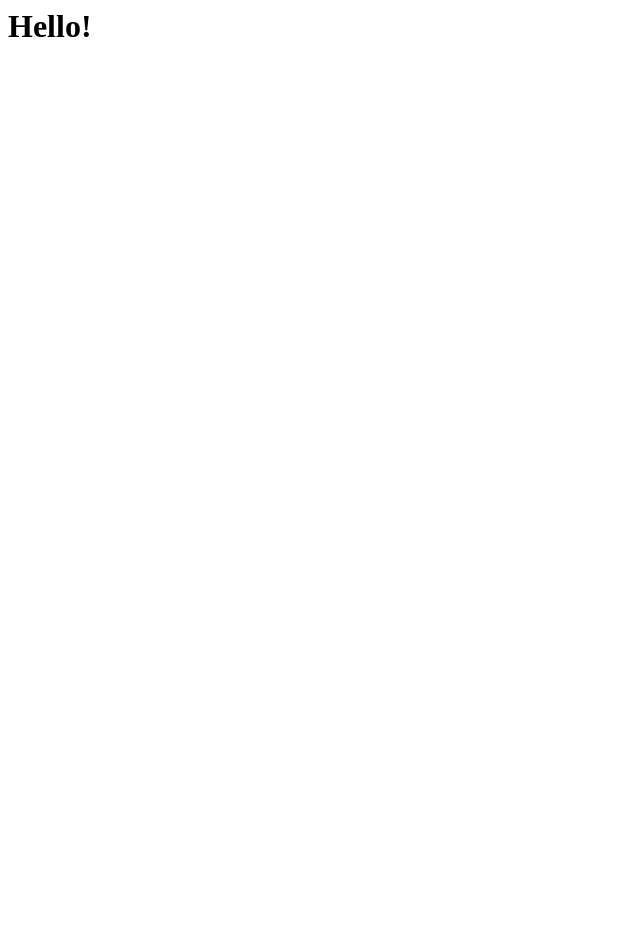
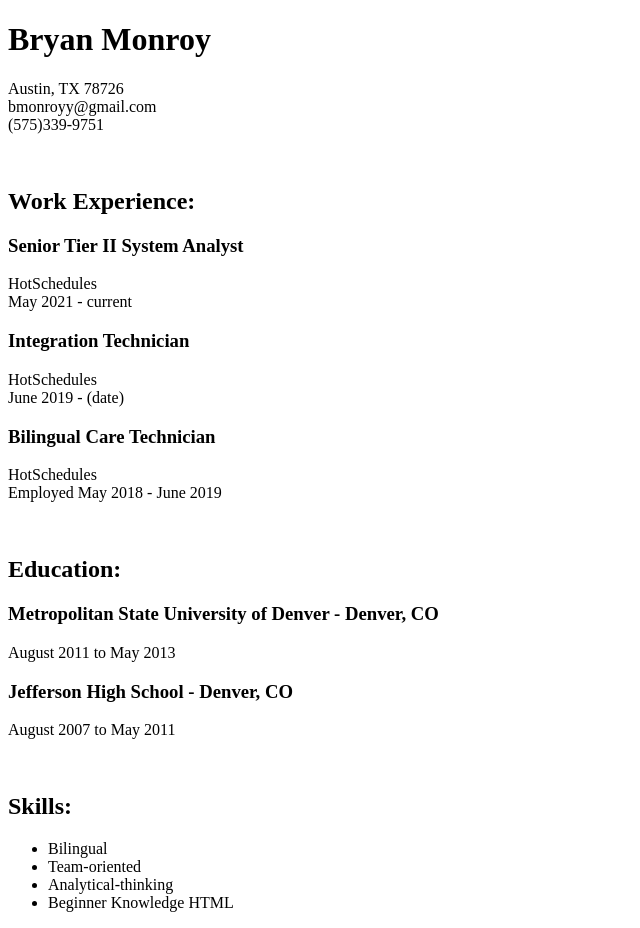
Before and after one commit to bmonroyy/resume-repository, a plain HTML site: page index.html in a window 1280 px wide. Shown: the whole page, without its empty margins (0-640 px from the left). Before the commit the page ends 800 px from the top, so only its background shows below. Drawn offline with Linux system fonts and the light colour scheme.

Commit message:
Updated resume via HTML

```diff
--- a/index.html
+++ b/index.html
@@ -1 +1,110 @@
-<h1>Hello!</h1>
+<!DOCTYPE html>
+<html lang="en">
+
+<head>
+    <meta charset="UTF-8">
+    <meta http-equiv="X-UA-Compatible" content="IE=edge">
+    <meta name="viewport" content="width=device-width, initial-scale=1.0">
+    <meta name="author" content="Bryan Monroy">
+    <title>BryanMonroyResume</title>
+    <link rel="resume" href="assets/main.css">
+</head>
+
+<body>
+
+    <!-- Header -->
+
+    <header>
+        <h1>Bryan Monroy</h1>
+        <p>
+            Austin, TX 78726
+            <br>
+            bmonroyy@gmail.com
+            <br>
+            (575)339-9751
+        </p>
+    </header>
+
+    <br>
+
+    <!-- Work Experience -->
+
+    <section>
+        <h2>Work Experience:<h2>
+    </section>
+
+    <section>
+        <h3>Senior Tier II System Analyst</h3>
+        <p>
+            HotSchedules
+            <br>
+            May 2021 - current
+        </p>
+    </section>
+
+    <section>
+        <h3>Integration Technician</h3>
+        <p>
+            HotSchedules
+            <br>
+            June 2019 - (date)
+        </p>
+    </section>
+
+    <section>
+        <h3>Bilingual Care Technician</h3>
+        <p>
+            HotSchedules
+            <br>
+            Employed May 2018 - June 2019
+        </p>
+    </section>
+
+    <br>
+
+    <!-- Education -->
+
+    <section>
+        <h2>Education:<h2>
+    </section>
+
+    <section>
+        <h3>Metropolitan State University of Denver - Denver, CO</h3>
+            <p>
+                August 2011 to May 2013
+            </p>
+    </section>
+
+    <section>
+        <h3>Jefferson High School - Denver, CO</h3>
+            <p>
+                August 2007 to May 2011
+            </p>
+    </section>
+
+    <br>
+
+<!-- Skills -->
+
+    <section>
+        <h2>Skills:<h2>
+    </section>
+
+<!--
+• Bilingual
+• Team-oriented
+• Beginner Knowledge in Python
+• Analytical-thinking
+-->
+
+    <section>
+            <ul>
+                <li>Bilingual</li>
+                <li>Team-oriented</li>
+                <li>Analytical-thinking</li>
+                <li>Beginner Knowledge HTML</li>
+            </ul>
+    </section>
+
+</body>
+</html>
```
